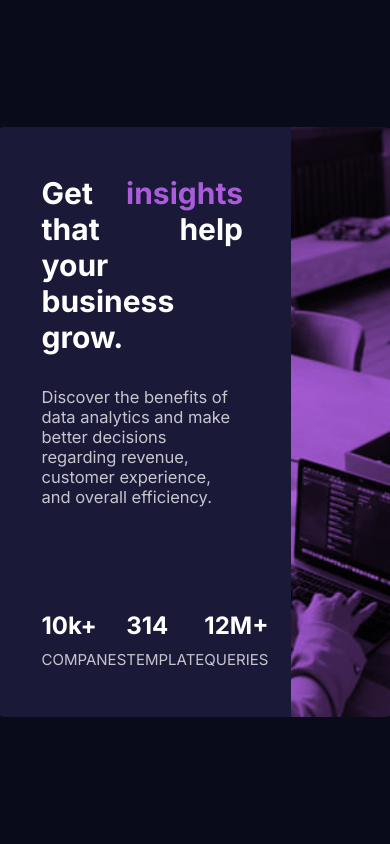
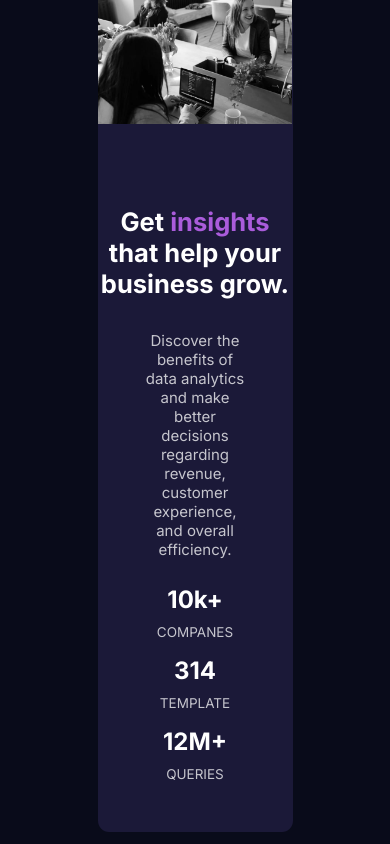
Before and after one commit to Victor1890/Stats-preview-card-component, a plain HTML site: page index.html in a window 390 px wide. Drawn offline with Linux system fonts and the light colour scheme.

Commit message:
update commit

```diff
--- a/src/css/style.css
+++ b/src/css/style.css
@@ -32,7 +32,7 @@ body {
 .container-content h1 {
   font-size: 2em;
   color: hsl(0, 0%, 100%);
-  text-align: justify;
+  /* text-align: justify; */
 }
 .container-content h1 span {
   color: hsl(277, 64%, 61%);
@@ -45,7 +45,7 @@ body {
   display: flex;
   align-items: center;
   justify-content: space-between;
-  padding: 6.5rem 5rem 0 0;
+  padding: 6.5rem 6rem 0 0;
 }
 .data-container .card-data span {
   font-size: 1.6em;
@@ -55,6 +55,7 @@ body {
 .data-container .card-data p {
   padding-top: 10px;
   text-transform: uppercase;
+  font-size: 0.9em;
 }
 .container-img {
   border-radius: 0 0.7rem 0.7rem 0;
@@ -70,3 +71,44 @@ body {
 .container-img .img-mobile {
   display: none;
 }
+
+@media screen and (max-width: 800px) {
+  .container {
+    flex-direction: column-reverse;
+    align-items: center;
+    justify-content: center;
+    width: 50%;
+    height: calc(100% - 1.5rem);
+    /* margin: 0 auto; */
+  }
+  .container-content {
+    width: auto;
+    margin: 5.1rem auto;
+    text-align: center;
+  }
+  .container-content h1 {
+    font-size: 1.7em;
+  }
+  .container-content .description {
+    font-size: 1em;
+    margin: 0 3rem;
+  }
+  .data-container {
+    flex-direction: column;
+    padding: 0;
+    padding-top: 10px;
+  }
+  .data-container .card-data {
+    padding-top: 1rem;
+  }
+  .container-img .img-desktop {
+    display: none;
+  }
+  .container-img .img-mobile {
+    display: block;
+    width: 100%;
+    height: 100%;
+    object-fit: cover;
+    border-radius: 0.7rem 0.7rem 0 0;
+  }
+}
```
